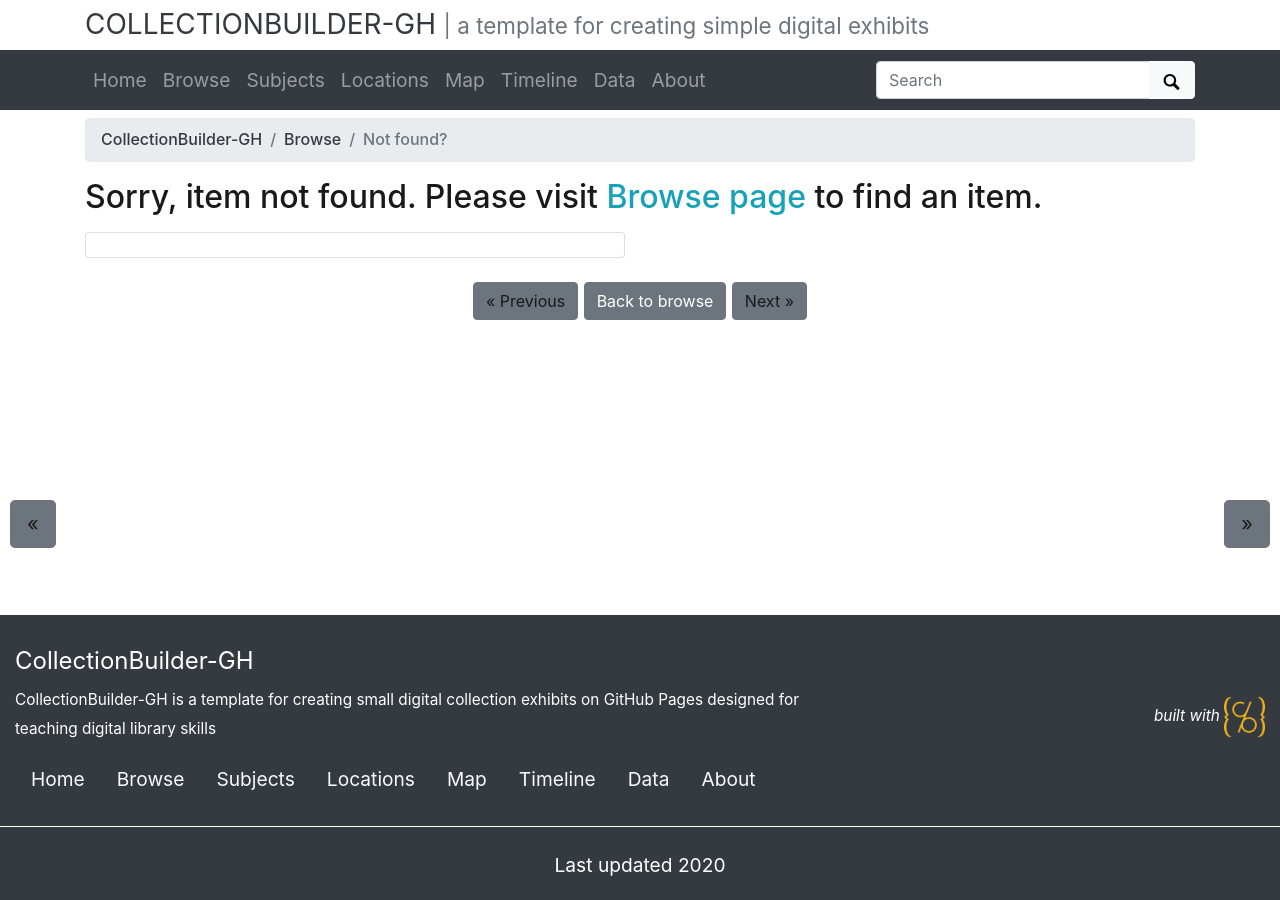
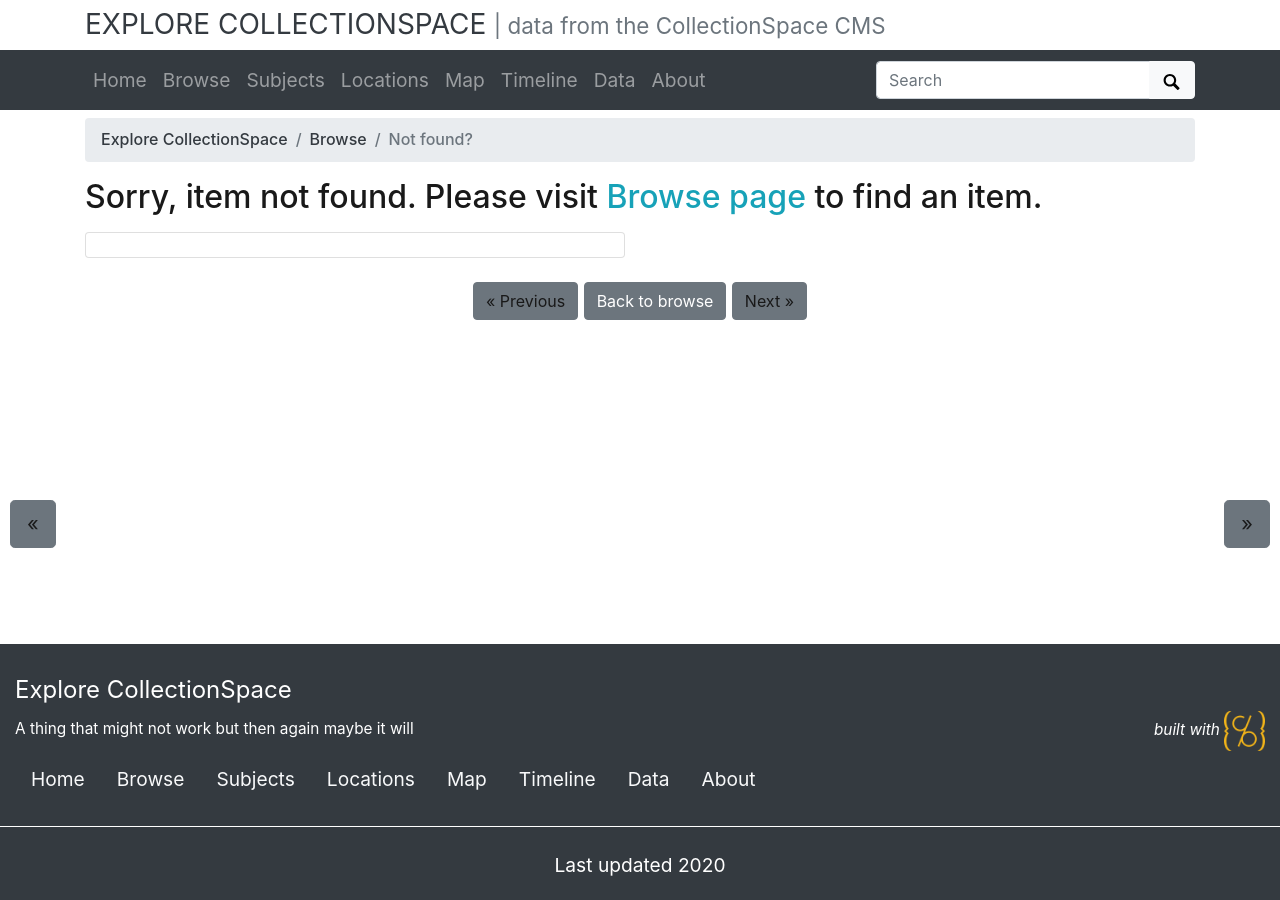
Before and after one commit to meganforbes/Explore-CollectionSpace, a Jekyll site: the page built from pages/item.md, in a window 1280 px wide. Built offline with Jekyll 4.4.1, drawn with Linux system fonts in a browser that asks for light colours.

Commit message:
Update _config.yml

```diff
--- a/_config.yml
+++ b/_config.yml
@@ -8,30 +8,30 @@
 # URL VARIABLES
 #
 # url is your gh-pages base, following the pattern: username.github.io
-url: https://collectionbuilder.github.io
+url: https://meganforbes.github.io
 # baseurl is your github repository's name prefixed with a /
-baseurl: /collectionbuilder-gh
+baseurl: /explore-collectionspace
 # location of code, the full url to your github repository
-source-code: https://github.com/CollectionBuilder/collectionbuilder-gh
+source-code: https://github.com/explore-collectionspace
 
 ##########
 # SITE SETTINGS
 #
 # title of site appears in banner
-title: CollectionBuilder-GH
+title: Explore CollectionSpace
 # tagline, a short phrase that will appear throughout the site in the top banner
-tagline: a template for creating simple digital exhibits
+tagline: data from the CollectionSpace CMS
 # description appears in meta tags and other locations
 # this description might appear in search result lists, keep around 160 characters max
-description: "CollectionBuilder-GH is a template for creating small digital collection exhibits on GitHub Pages designed for teaching digital library skills"
+description: "A thing that might not work but then again maybe it will"
 # creator of the digital collection, to appear in meta tags; we typically use our GitHub usernames but feel free to just use your name
-author: CollectionBuilder
+author: meganforbes
 
 ##########
 # COLLECTION SETTINGS
 #
 # choose metadata: this is the name of the csv file in your _data directory that describes the objects in your collection
-metadata: demo-metadata
+metadata: explore-cspace
 
 ##########
 # GOOGLE SERVICES [optional!]
```
